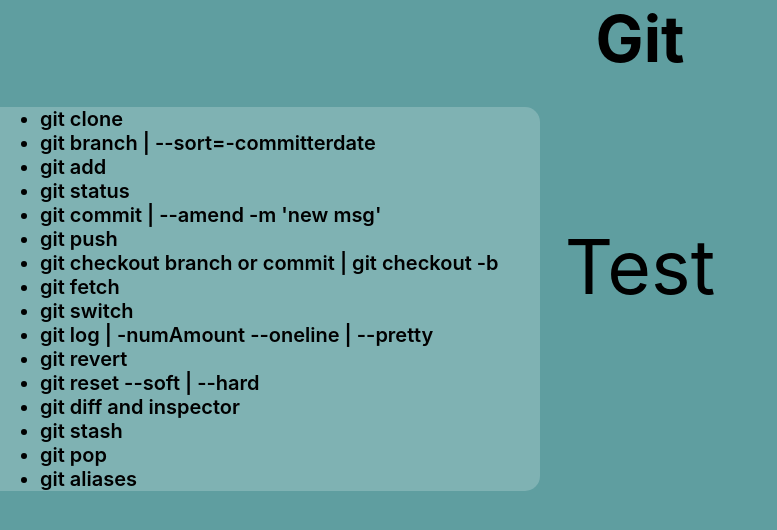
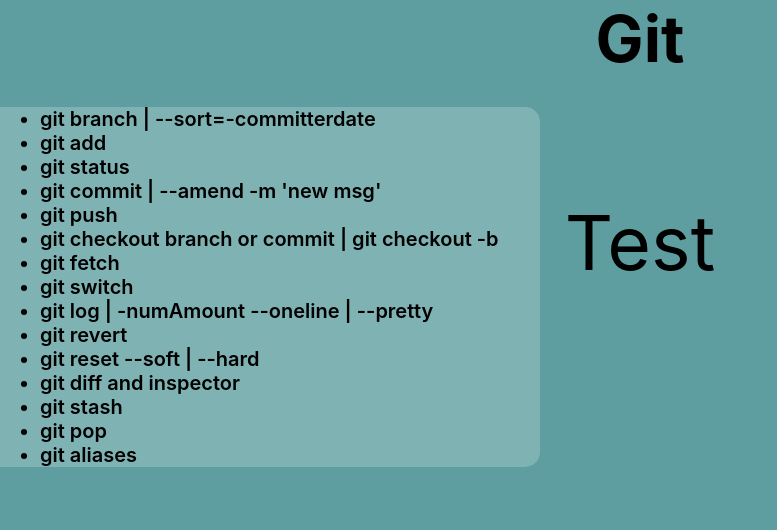
Before and after one commit to MichaelWhitt/git-brownbag, a React (Create React App) app: page / in a window 1280 px wide. Shown: the top 530 px of the page, without its empty margins (0-777 px from the left). Built offline with nearby package versions, Linux system fonts and the light colour scheme.

Commit message:
remove git clone

```diff
--- a/src/App.js
+++ b/src/App.js
@@ -4,7 +4,6 @@
 function App() {
 
   const items = [
-    'git clone',
     'git branch | --sort=-committerdate',
     'git add',
     'git status',
```
